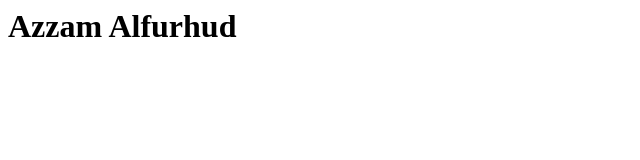
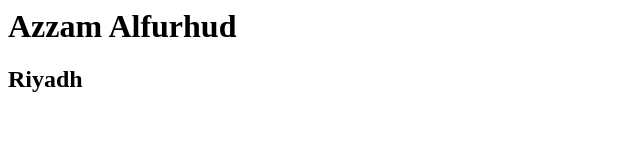
Before and after one commit to AzzamAlfurhud/bootcamp-git-project, a plain HTML site: page index.html in a window 1280 px wide. Shown: the whole page, without its empty margins (0-640 px from the left). Drawn offline with Linux system fonts and the light colour scheme.

Commit message:
Azzam Alfurhud add city from GitHub

```diff
--- a/index.html
+++ b/index.html
@@ -1 +1,2 @@
 <h1>Azzam Alfurhud</h1>
+<h2>Riyadh<h2>
```
